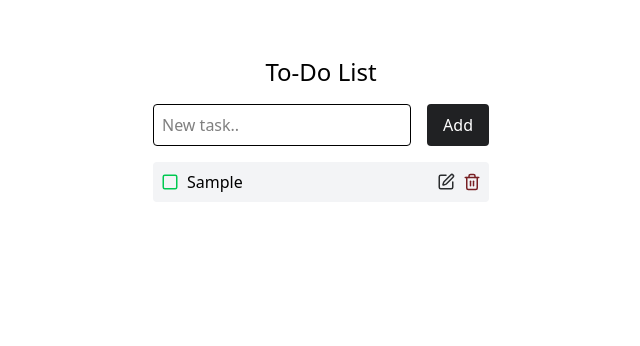
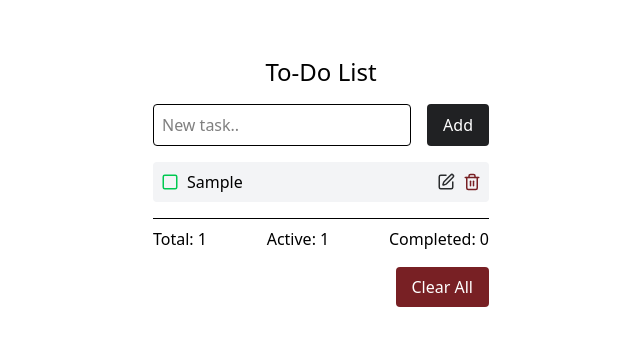
Before and after one commit to MikeVasileiou/cf7-react-todo-app, a React (Vite) app: page / in a window 1280 px wide. Both pictures are taken after typing "Sample" into the empty fields and a click on the button "Add". Shown: the top 346 px of the page, without its empty margins (319-959 px from the left). Built offline with nearby package versions, Linux system fonts and the light colour scheme.

Commit message:
feat: added clear all and a counter for total-active-completed tasks

```diff
--- a/src/components/Todo.tsx
+++ b/src/components/Todo.tsx
@@ -33,17 +33,27 @@
                     ? {...todo, completed: !todo.completed}
                     : todo
             );
-        default:
-            return state;
+            case "CLEAR_ALL":
+                return [];
+            default:
+                return state;
     }
 };
 
 const Todo = () =>{
     const [todos, dispatch] = useReducer(todoReducer, [],getInitialTodos);
+    const totalTasks: number = todos.length;
+    const completedTasks: number = todos.filter(t => t.completed).length;
+    const activeTasks: number = totalTasks - completedTasks;
+
 
     useEffect(() => {
         localStorage.setItem("todos",JSON.stringify(todos));
     },[todos])
+
+    const handleClearAll = () => {
+        dispatch({ type: "CLEAR_ALL" });
+    }
 
     return (
         <>
@@ -51,6 +61,26 @@
                 <h1 className="text-center text-2xl mb-4">To-Do List</h1>
                 <TodoForm dispatch={dispatch} />
                 <TodoList todos={todos} dispatch={dispatch} />
+
+                { todos.length > 0 &&(
+                    <>
+                        <div className="flex justify-between border-t pt-2 mt-4">
+                            <span>Total: {totalTasks}</span>
+                            <span>Active: {activeTasks}</span>
+                            <span>Completed: {completedTasks}</span>
+                        </div>
+                        <div className="text-end mt-4">
+                            <button
+                                onClick={handleClearAll}
+                                className="bg-cf-dark-red text-white py-2 px-4 rounded"
+                            >
+                                Clear All
+                            </button>
+                        </div>
+                    </>
+                )}
+
+
             </div>
         </>
     )
--- a/src/types.ts
+++ b/src/types.ts
@@ -8,7 +8,9 @@
     | {type: "ADD"; payload: string}
     | {type: "DELETE"; payload: number}
     | {type: "EDIT"; payload: {id: number; newText:string} }
-    | {type: "COMPLETE"; payload: number};
+    | {type: "COMPLETE"; payload: number}
+    | {type: "CLEAR_ALL"};
+
 
 export type TodoFormProps = {
     dispatch: React.Dispatch<Action>;
```
